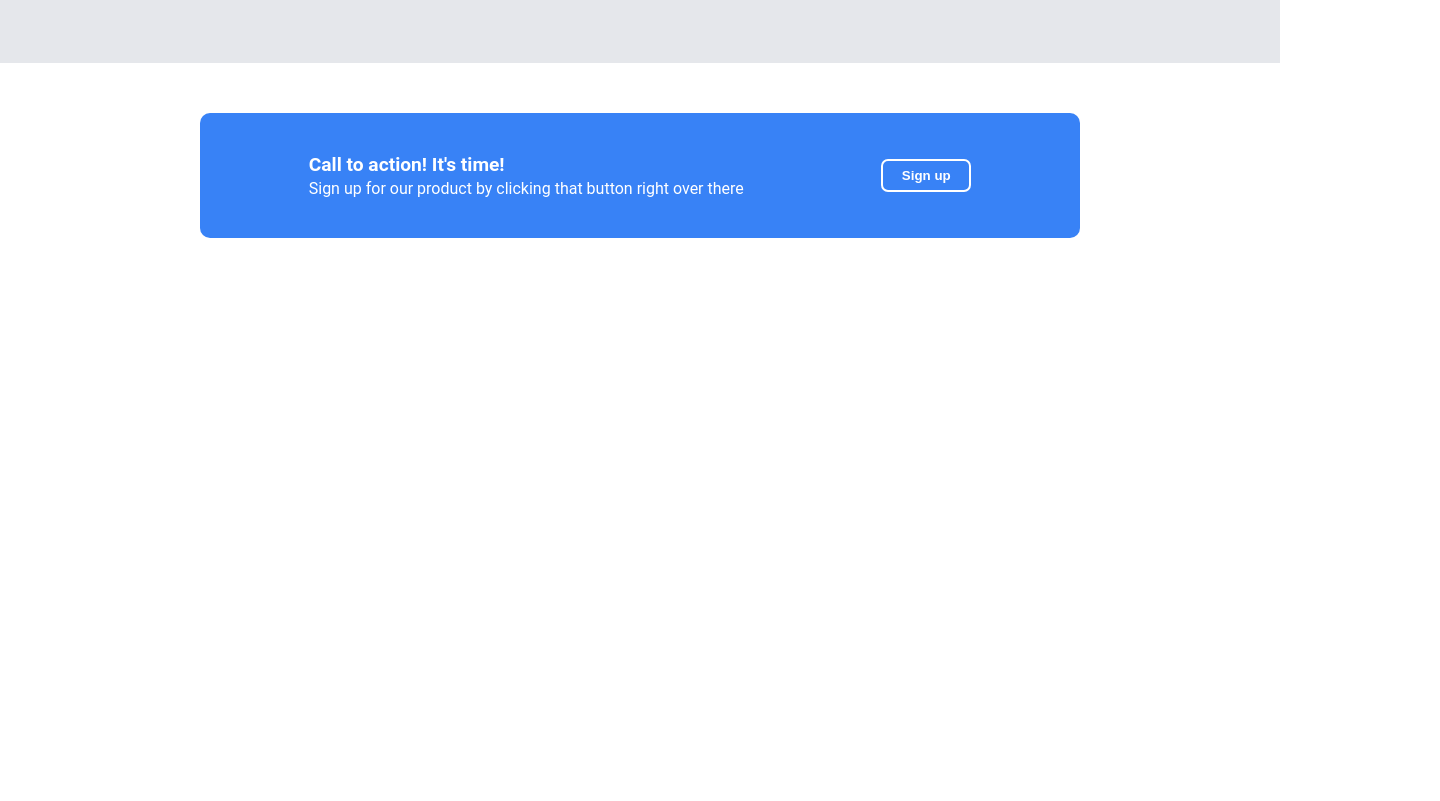
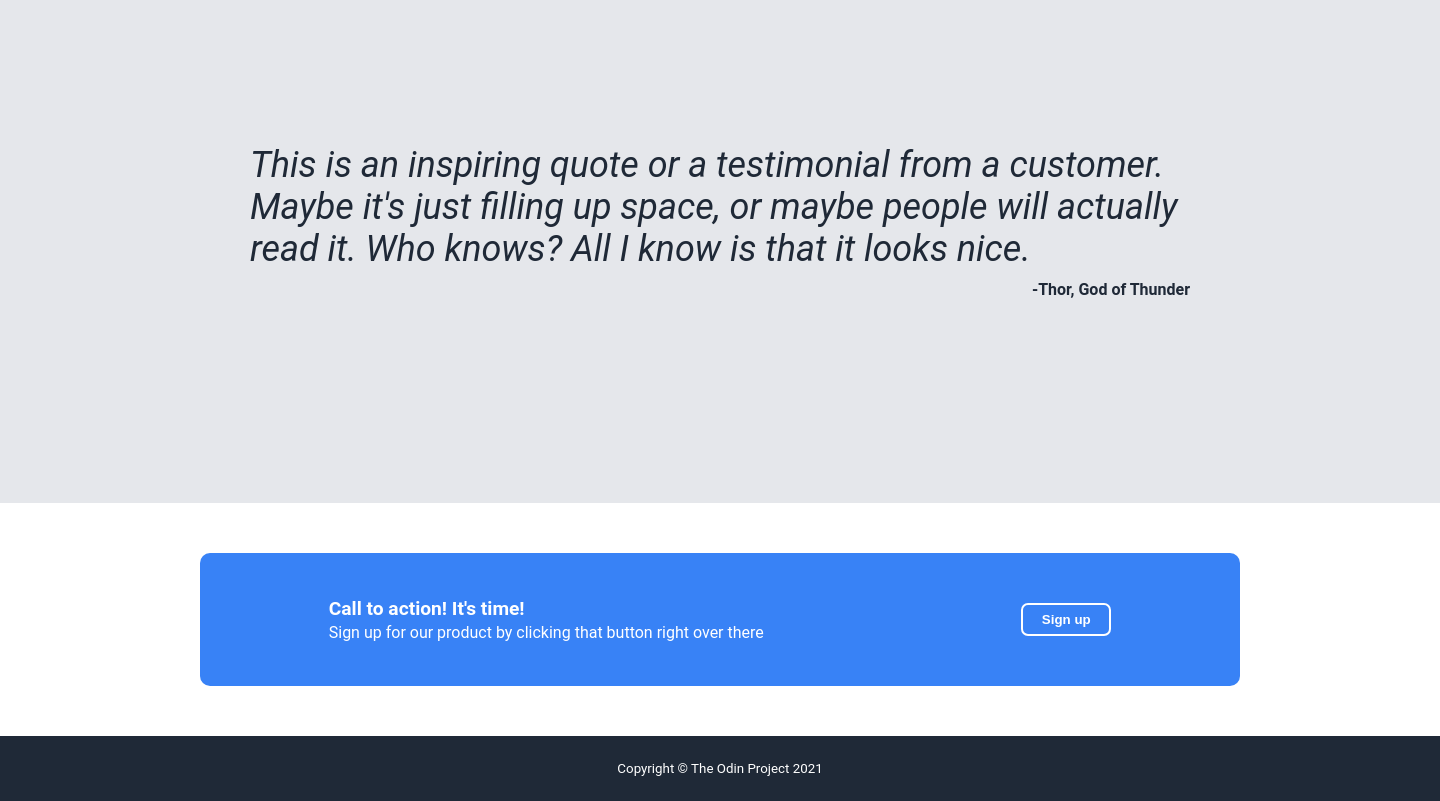
Before and after one commit to Gustavo-sou5a/landing-page, a plain HTML site: page index.html in a window 1280 px wide. Shown: the part 1111-1912 px from the top of the page, 1440 px wide, since content can reach past the window. Before the commit the page ends 1399 px from the top, so only its background shows below. Drawn offline with Linux system fonts and the light colour scheme.

Commit message:
Add Footer and finish some details
This will add the last section, the footer, to the
page.
It will also add a specific width and height
to the page (1440x1912) to make it more close
to what is asked, where all the main sections
grow to occupy the unnocupied space in height

```diff
--- a/index.html
+++ b/index.html
@@ -87,6 +87,8 @@
         </div>
 
         <!-- Footer -->
-
+        <div class="footer">
+            Copyright © The Odin Project 2021
+        </div>
     </body>
 </html>
--- a/style.css
+++ b/style.css
@@ -1,10 +1,8 @@
-html {
-    /* width: 1440px;
-    height: 1912px;  */
-    /* é o tamanho da imagem que se pretende imitar */
-}
+body {
+    /* tamanho da imagem que se pretende imitar */
+    width: 1440px;
+    height: 1912px;
 
-body {
     display: flex;
     flex-direction: column;
     font-family: Roboto, sans-serif; /* tenho de ver na net como buscar Roboto */
@@ -14,6 +12,7 @@ body {
 }
 
 .hero {
+    flex: 3;
     display: flex;
     background-color: #1f2937;
     padding-bottom: 50px;
@@ -96,6 +95,7 @@ button {
 }
 
 .info {
+    flex: 4;
     display: flex;
     flex-direction: column;
     justify-content: center;
@@ -139,6 +139,7 @@ button {
 }
 
 .quote {
+    flex: 4;
     background-color: #e5e7eb;
     display: flex;
     flex-direction: column;
@@ -146,11 +147,7 @@ button {
     gap: 10px;
     height: 300px;
     color: #1f2937;
-    padding-left: 250px;
-    padding-right: 250px;
-    padding-top: 35px;
-    padding-bottom: 15px;
-
+    padding: 35px 250px 15px;
 }
 
 .quote .text {
@@ -166,10 +163,10 @@ button {
 }
 
 .sign-up {
+    flex: 1;
     background-color: #3882f6;
     color: white;
     margin: 50px 200px;
-    padding: 40px;
     border-radius: 10px;
     display: flex;
     justify-content: space-around;
@@ -196,3 +193,11 @@ p {
     padding: 0;
     margin: 0;
 }
+
+.footer {
+    background-color: #1f2937;
+    color: white;
+    font-size: smaller;
+    text-align: center;
+    padding: 25px;
+}
```
